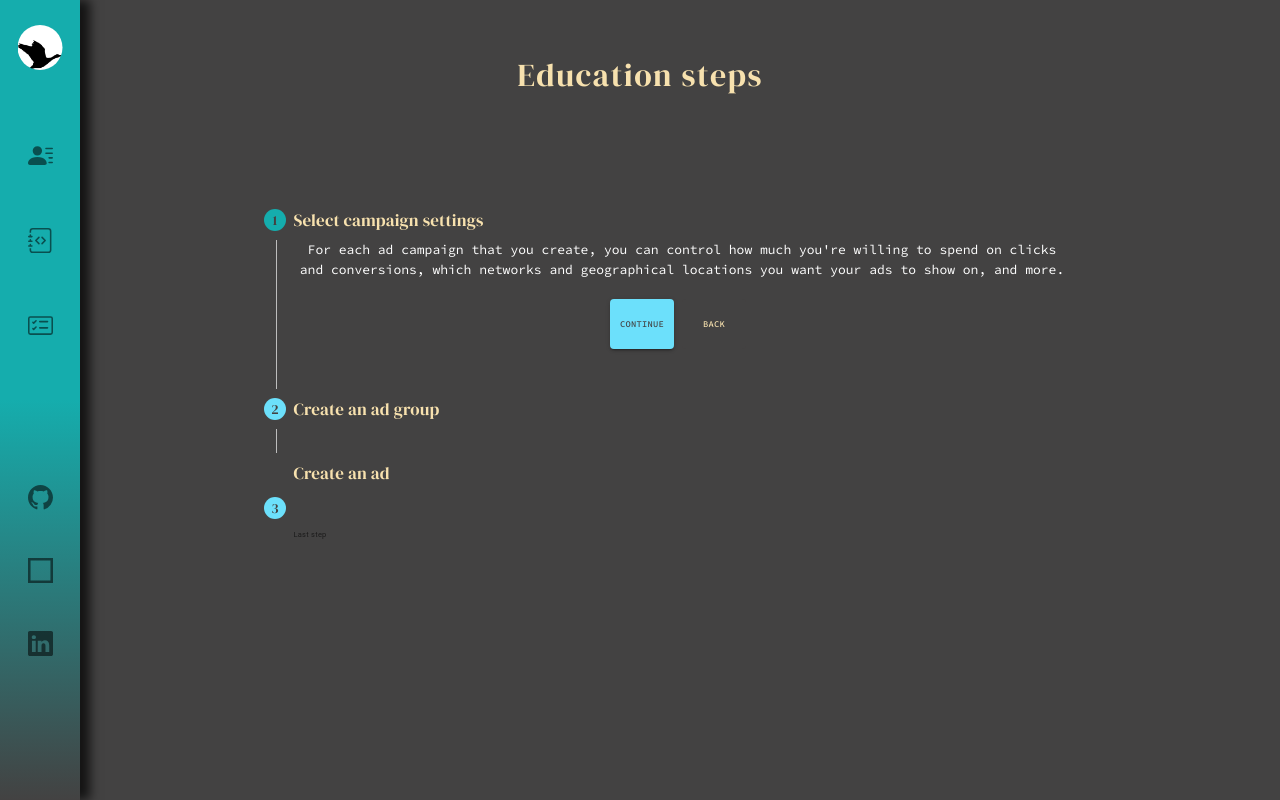
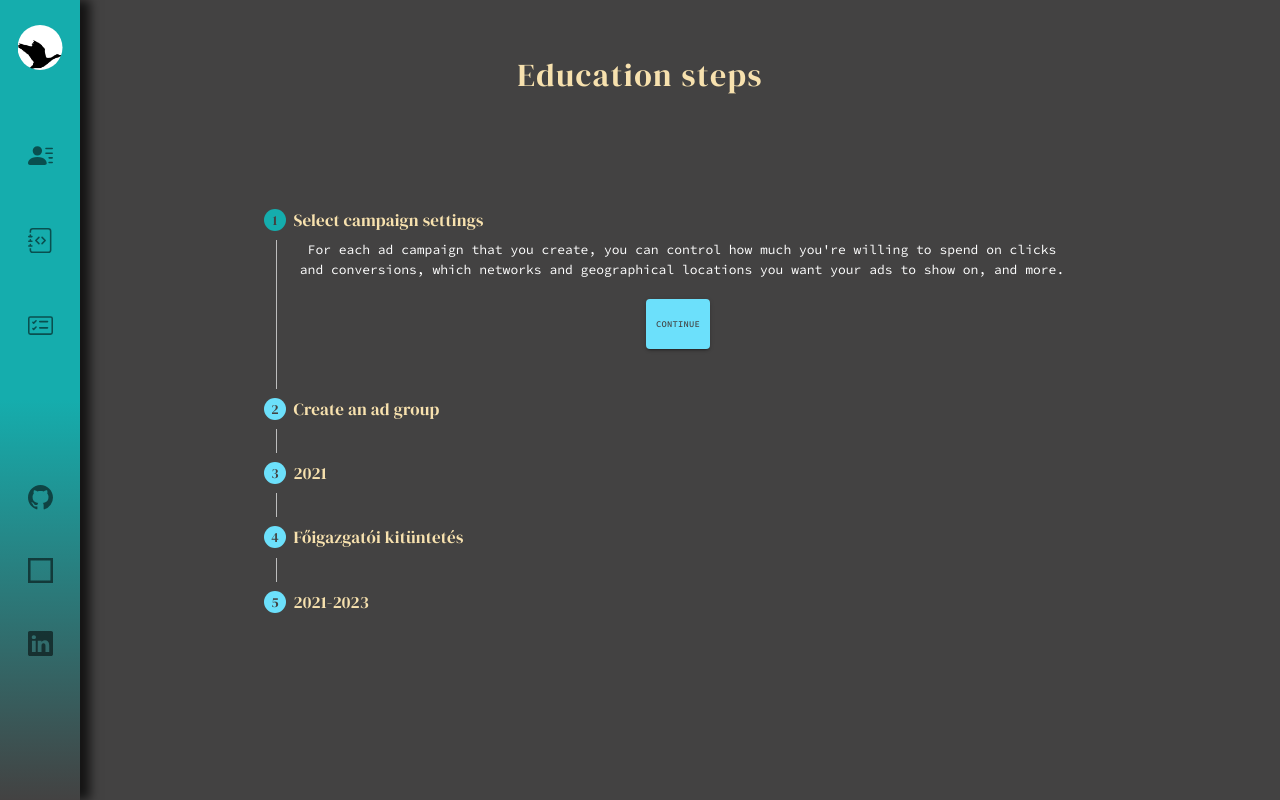
Before and after one commit to FerencBacso89/resume, a React (Vite) app: page /education in a window 1280 px wide. Built offline with nearby package versions, Linux system fonts and the light colour scheme.

Commit message:
finished educate stepper
I 'll be complete descriptions and title label

```diff
--- a/src/Components/Educate/Educate.jsx
+++ b/src/Components/Educate/Educate.jsx
@@ -21,8 +21,22 @@ const steps = [
     description:
       'An ad group contains one or more ads which target a shared set of keywords.',
   },
-  {
-    label: 'Create an ad',
+    {
+    label: '2021',
+    description: `Try out different ad text to see what brings in the most customers,
+              and learn how to enhance your ads using features like ad extensions.
+              If you run into any problems with your ads, find out how to tell if
+              they're running and how to resolve approval issues.`,
+  },
+    {
+    label: 'Főigazgatói kitüntetés',
+    description: `Try out different ad text to see what brings in the most customers,
+              and learn how to enhance your ads using features like ad extensions.
+              If you run into any problems with your ads, find out how to tell if
+              they're running and how to resolve approval issues.`,
+  },
+    {
+    label: '2021-2023',
     description: `Try out different ad text to see what brings in the most customers,
               and learn how to enhance your ads using features like ad extensions.
               If you run into any problems with your ads, find out how to tell if
@@ -52,13 +66,7 @@ export default function VerticalLinearStepper() {
       <Stepper activeStep={activeStep} orientation="vertical">
         {steps.map((step, index) => (
           <Step key={step.label}>
-            <StepLabel
-              optional={
-                index === 2 ? (
-                  <Typography variant="caption">Last step</Typography>
-                ) : null
-              }
-            >
+            <StepLabel className='stepDiv'>
               {step.label}
             </StepLabel>
             <StepContent>
@@ -72,7 +80,7 @@ export default function VerticalLinearStepper() {
                   >
                     {index === steps.length - 1 ? 'Finish' : 'Continue'}
                   </Button>
-                  <Button
+                  <Button className='backBtns'
                     disabled={index === 0}
                     onClick={handleBack}
                     sx={{ mt: 1, mr: 1 }}
--- a/src/Components/Educate/educate.css
+++ b/src/Components/Educate/educate.css
@@ -96,7 +96,15 @@
         color: var(--primeColor) !important;
      }
      /*conclusion text*/
-     .css-ahj2mt-MuiTypography-root{
-        /* color: var(--primeColor) !important; */
+     /* .css-ahj2mt-MuiTypography-root{
+         color: var(--primeColor) !important;
+     } */
+     /*Third point fontsize too big gap handle*/
+     .stepDiv {
+      font-size:0px !important;
+     }
+     /*First stepper back btn it's pointless*/
+     .css-18st3fs-MuiButtonBase-root-MuiButton-root.Mui-disabled{
+         display:none;
      }
 }
--- a/src/Components/Introduce/Introduce.jsx
+++ b/src/Components/Introduce/Introduce.jsx
@@ -1,18 +1,20 @@
 
 import './introduce.css';
-import Headimg from "../../assets/img/HeaderName_job.png"
+import Headimg from "../../assets/img/HeaderName_job.png";
+
 
 import React from 'react'
 
 function Introduce() {
   return (
     <>
-    <section className="projectGrid">
+    <section className="goals">
+
+      <div className='container-fluid introTitle'><h1>Introduce my workflow</h1>
+      </div>
 
     </section>
-        {/* <section className='shortIntro'>
-          <img alt="Bacsó Ferenc Front-end developer" src={Headimg}></img>
-      </section> */}
+
     </>
   )
 }
--- a/src/Components/Introduce/introduce.css
+++ b/src/Components/Introduce/introduce.css
@@ -1,12 +1,10 @@
-
-.shortIntro{
-    width: 90%;
-    height: 300px;
-    margin:0 8%;
+.goals{
+    margin: 0 auto;
 }
-.shortIntro > img{
-    margin:0 auto;
-    width: 90%;
-    max-width:1244px ;
-    opacity: 0.5;
+.introTitle{
+    position: absolute;
+    color: var(--lightText);
+    font-family: display_reg;
+    font-size: 3.2rem;
+    top:2vh;
 }
--- a/src/Components/Mycodes/card.css
+++ b/src/Components/Mycodes/card.css
@@ -20,7 +20,7 @@
 .codeTitle{
     font-family: display_reg;
     font-size: 3.2rem;
-    color:#fff;
+    color:var(--lightText);
     margin: 3vh auto;
 }
 .card{
```
